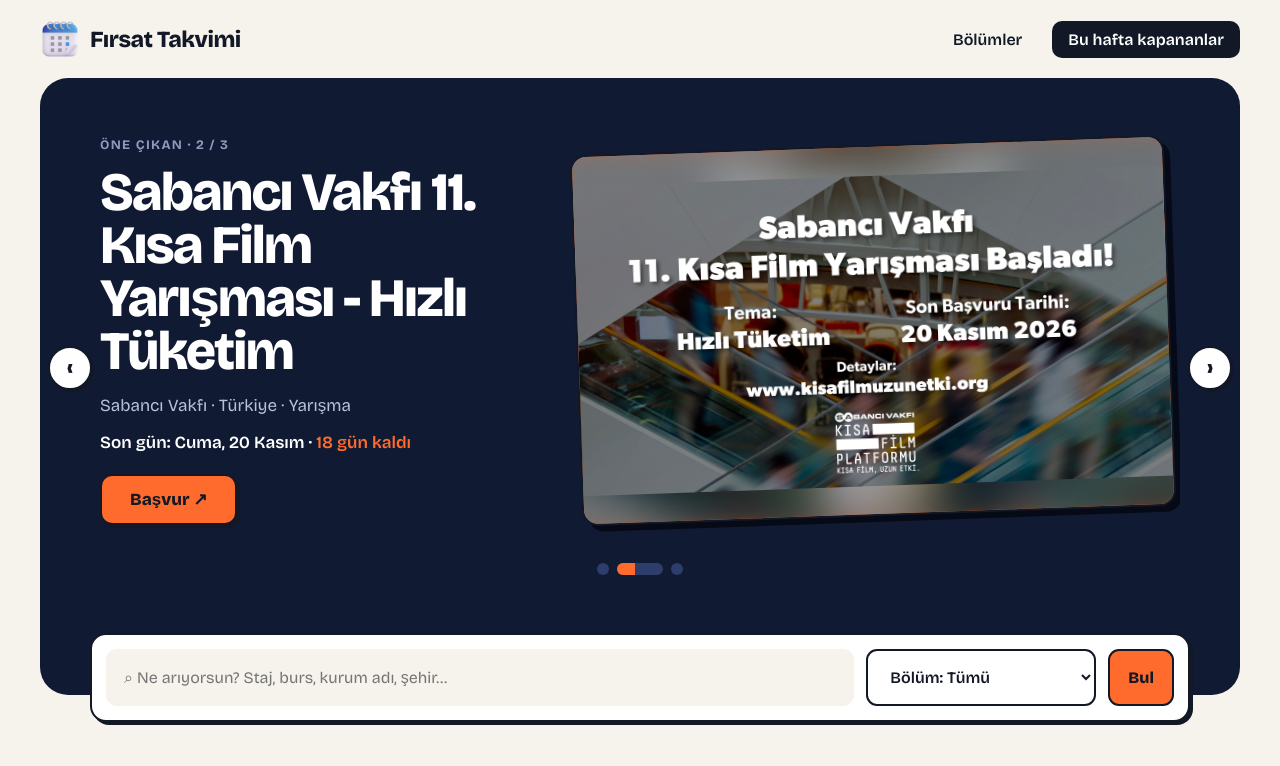
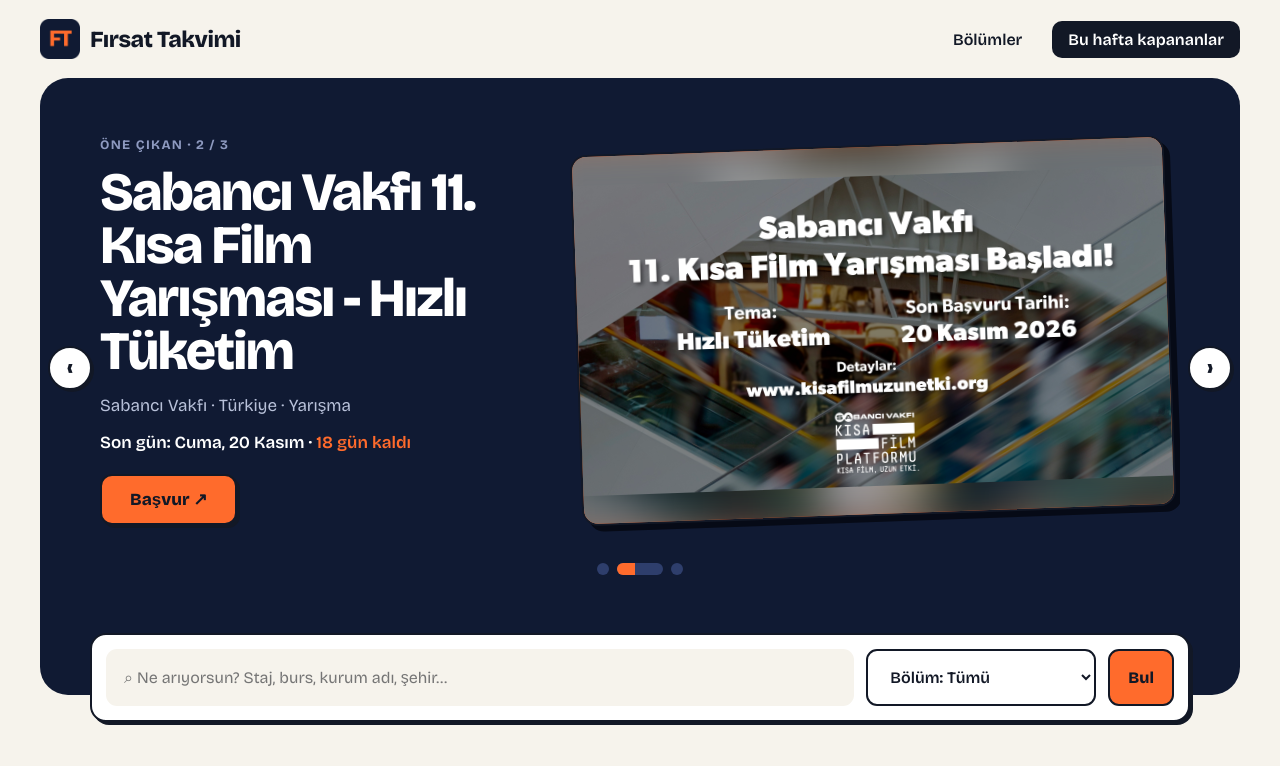
Before and after one commit to AlptekinZengin/Firsat-Takvimi, a Next.js app: page / in a window 1280 px wide. Shown: the top 766 px of the page. Built offline with nearby package versions, Linux system fonts and the light colour scheme.

Commit message:
Üst logo ve paylaşım kartını FT işaretine çevir
Co-Authored-By: Claude Opus 5.5 <noreply@anthropic.com>

```diff
--- a/app/IlanListesi.tsx
+++ b/app/IlanListesi.tsx
@@ -70,7 +70,7 @@ export function IlanListesi({ ilanlar, derlemeGunu }: IlanListesiProps) {
     <main className="kap">
       <nav aria-label="Ana gezinme">
         <a className="logo" href="/">
-          <img src="/3d/spiral.png" alt="" />Fırsat Takvimi
+          <img src="/logo.png" alt="" />Fırsat Takvimi
         </a>
         <div className="nl">
           {menuBaglantilari.map((b) => <a key={b.href} className={b.sinif} href={b.href}>{b.ad}</a>)}
```
Also changed, not shown: public/logo.png (added), public/og.png.
